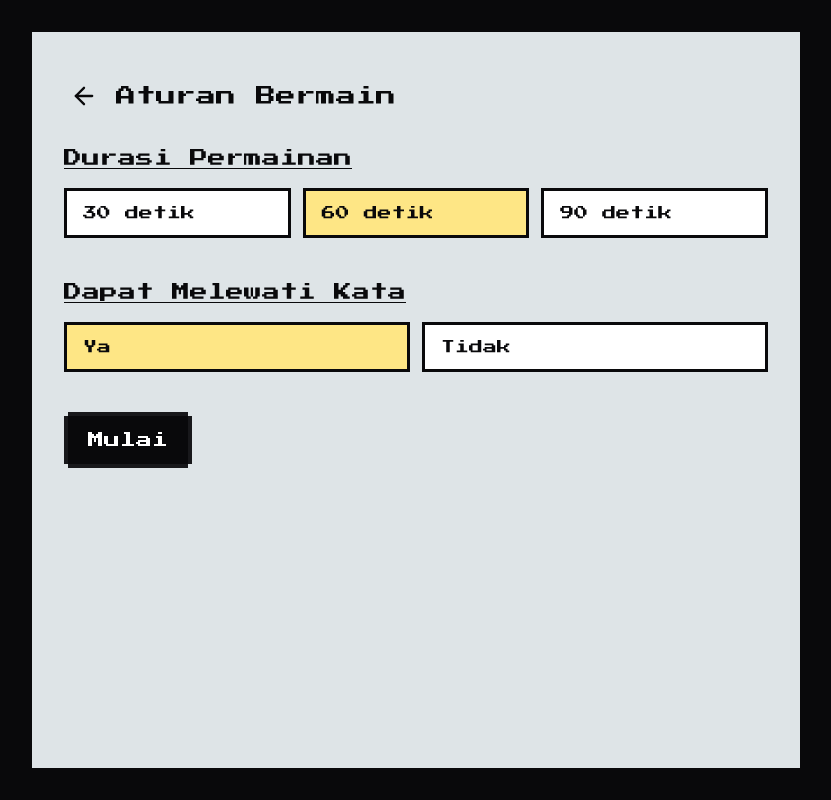
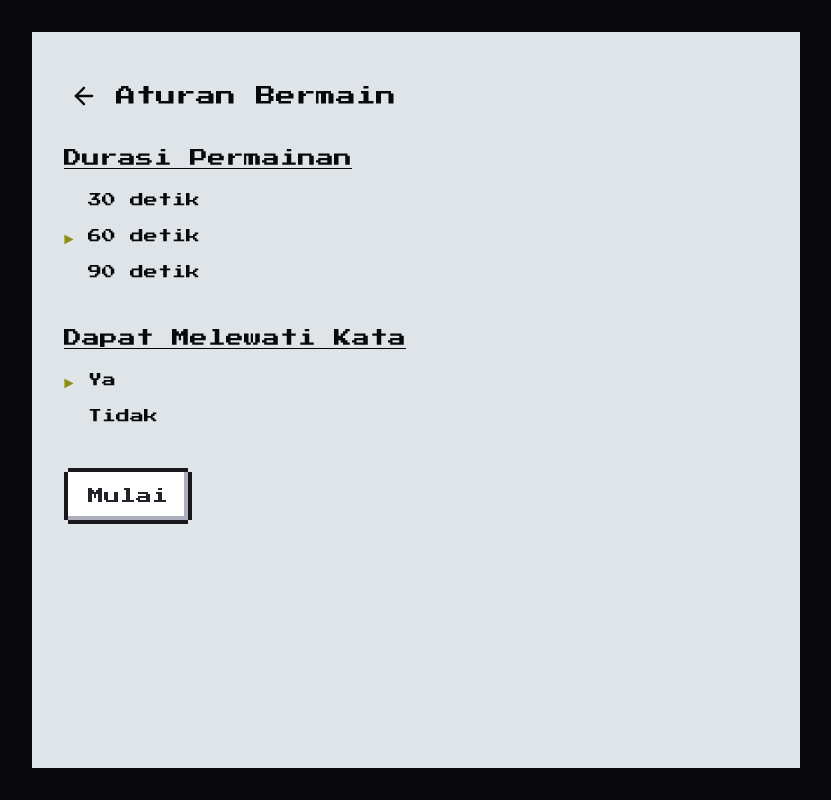
Before and after one commit to bariqmbani/sakata-web, a React (Vite) app: page /bermain in a window 1280 px wide. Shown: the whole page, without its empty margins (224-1055 px from the left). Built offline with nearby package versions, Linux system fonts and the light colour scheme; no server answers.

Commit message:
style: perfect retro UI/UX consistency across app

```diff
--- a/index.html
+++ b/index.html
@@ -4,6 +4,9 @@
     <meta charset="UTF-8" />
     <meta name="viewport" content="width=device-width, initial-scale=1.0" />
     <title>Sa-Kata</title>
+    <link rel="preconnect" href="https://fonts.googleapis.com" />
+    <link rel="preconnect" href="https://fonts.gstatic.com" crossorigin />
+    <link href="https://fonts.googleapis.com/css2?family=Press+Start+2P&display=swap" rel="stylesheet" />
   </head>
   <body>
     <div id="root"></div>
--- a/src/components/game/GameOverModal.tsx
+++ b/src/components/game/GameOverModal.tsx
@@ -48,7 +48,7 @@ export function GameOverModal({ game }: GameOverModalProps) {
           </p>
         </div>
         <Link
-          className="focus-ring pixel-box mt-6 inline-flex min-h-12 w-full items-center justify-center bg-zinc-950 px-5 py-3 text-sm font-bold text-white transition hover:bg-zinc-800"
+          className="focus-ring pixel-btn mt-6 inline-flex min-h-12 w-full items-center justify-center px-5 py-3 text-sm font-bold transition-none"
           to="/bermain"
         >
           Main Lagi
--- a/src/components/ui/Button.tsx
+++ b/src/components/ui/Button.tsx
@@ -5,9 +5,9 @@ type ButtonProps = ButtonHTMLAttributes<HTMLButtonElement> & {
 };
 
 const variants = {
-  primary: 'bg-zinc-950 text-white hover:bg-zinc-800',
-  secondary: 'bg-white text-zinc-950 hover:bg-zinc-100',
-  danger: 'bg-[#e76e54] text-white hover:bg-[#cf553d]'
+  primary: '', /* Default pixel-btn already looks like this */
+  secondary: '', /* Secondary can just be default too */
+  danger: '!bg-[#e76e54] !text-white' /* Override bg/text for danger */
 };
 
 export function Button({
@@ -18,7 +18,7 @@ export function Button({
 }: ButtonProps) {
   return (
     <button
-      className={`focus-ring pixel-box inline-flex min-h-12 items-center justify-center gap-2 px-5 py-3 text-sm font-bold transition disabled:cursor-not-allowed disabled:opacity-50 ${variants[variant]} ${className}`}
+      className={`focus-ring pixel-btn inline-flex min-h-12 items-center justify-center gap-2 px-5 py-3 text-sm font-bold transition-none ${variants[variant]} ${className}`}
       type={type}
       {...props}
     />
--- a/src/components/ui/RadioCard.tsx
+++ b/src/components/ui/RadioCard.tsx
@@ -6,9 +6,12 @@ type RadioCardProps = InputHTMLAttributes<HTMLInputElement> & {
 
 export function RadioCard({ label, className = '', ...props }: RadioCardProps) {
   return (
-    <label className={`block ${className}`}>
+    <label className={`group flex cursor-pointer items-center gap-2 ${className}`}>
       <input className="peer sr-only" type="radio" {...props} />
-      <span className="focus-ring flex min-h-12 cursor-pointer items-center border-[3px] border-zinc-950 bg-white px-4 py-3 text-sm font-bold peer-checked:bg-amber-200 peer-focus-visible:outline peer-focus-visible:outline-[3px] peer-focus-visible:outline-offset-[3px] peer-focus-visible:outline-amber-700">
+      <span className="w-4 text-[#8f8f17] opacity-0 peer-checked:opacity-100 peer-focus-visible:opacity-100">
+        ►
+      </span>
+      <span className="text-sm font-bold group-hover:text-zinc-600">
         {label}
       </span>
     </label>
--- a/src/routes/HomeRoute.tsx
+++ b/src/routes/HomeRoute.tsx
@@ -12,25 +12,25 @@ export function HomeRoute() {
     <div className="flex flex-1 flex-col items-center justify-center pb-24 text-center">
       <div className="select-none">
         <h1 className="text-5xl font-black sm:text-7xl">Sa-Kata</h1>
-        <p className="mt-2 text-right text-xs font-bold text-amber-700">
+        <p className="mt-2 text-right text-xs font-bold text-[#8f8f17]">
           versi alpha
         </p>
       </div>
       <nav className="mt-12 flex w-full max-w-sm flex-col gap-5">
         <Link
-          className="pixel-box bg-zinc-950 px-5 py-4 text-sm font-bold text-white transition hover:bg-zinc-800"
+          className="pixel-btn block w-full px-5 py-4 text-sm"
           to="/bermain"
         >
           Mulai Permainan
         </Link>
         <Link
-          className="pixel-box bg-white px-5 py-4 text-sm font-bold transition hover:bg-zinc-100"
+          className="pixel-btn block w-full px-5 py-4 text-sm"
           to="/cara-bermain"
         >
           Cara Bermain
         </Link>
         <button
-          className="pixel-box cursor-not-allowed bg-zinc-300 px-5 py-4 text-sm font-bold text-zinc-500"
+          className="pixel-btn block w-full px-5 py-4 text-sm"
           disabled
           type="button"
         >
--- a/src/routes/HowToPlayRoute.tsx
+++ b/src/routes/HowToPlayRoute.tsx
@@ -49,7 +49,7 @@ export function HowToPlayRoute() {
             >
               fatwa
             </a>
-            <span className="tooltip-text">fat.wa</span>
+            <span className="tooltip-text z-10">fat.wa</span>
           </div>
           <span> -&gt; </span>
           <div className="retro-tooltip group">
@@ -61,12 +61,14 @@ export function HowToPlayRoute() {
             >
               wanita
             </a>
-            <span className="tooltip-text">wa.ni.ta</span>
+            <span className="tooltip-text z-10">wa.ni.ta</span>
           </div>
           <span> -&gt; </span>
           <div className="retro-tooltip group">
-            <span className="cursor-pointer underline decoration-dotted">ta...</span>
-            <span className="tooltip-text">
+            <span className="cursor-help font-bold text-[#8f8f17] underline decoration-dotted" tabIndex={0}>
+              ta...
+            </span>
+            <span className="tooltip-text z-10 w-max !ml-[-30px]">
               ta.hu
               <br />
               ta.kut
--- a/src/routes/NewSoloGameRoute.tsx
+++ b/src/routes/NewSoloGameRoute.tsx
@@ -67,7 +67,7 @@ export function NewSoloGameRoute({ user }: NewSoloGameRouteProps) {
       >
         <section>
           <h2 className="mb-4 text-lg font-bold underline">Durasi Permainan</h2>
-          <div className="grid gap-3 sm:grid-cols-3">
+          <div className="flex flex-col gap-3">
             {GAME_DURATIONS.map((duration) => (
               <RadioCard
                 checked={settings.duration === duration}
@@ -89,7 +89,7 @@ export function NewSoloGameRoute({ user }: NewSoloGameRouteProps) {
           <h2 className="mb-4 text-lg font-bold underline">
             Dapat Melewati Kata
           </h2>
-          <div className="grid gap-3 sm:grid-cols-2">
+          <div className="flex flex-col gap-3">
             <RadioCard
               checked={settings.allowSkip}
               label="Ya"
--- a/src/routes/SoloGameRoute.tsx
+++ b/src/routes/SoloGameRoute.tsx
@@ -129,6 +129,7 @@ export function SoloGameRoute() {
       );
     } finally {
       setIsSubmitting(false);
+      setTimeout(() => inputRef.current?.focus(), 0);
     }
   }
 
--- a/src/styles.css
+++ b/src/styles.css
@@ -1,5 +1,9 @@
 @import url('https://fonts.googleapis.com/css2?family=Press+Start+2P&display=swap');
 @import 'tailwindcss';
+
+@theme {
+  --font-sans: 'Press Start 2P', ui-sans-serif, system-ui, sans-serif;
+}
 
 :root {
   color: #18181b;
@@ -47,14 +51,42 @@ input {
   border-width: 4px;
   border-color: rgb(24, 24, 27);
   border-radius: 0;
+  background: #f4f7f8;
+  padding: 1.5rem;
+}
+
+/* NES-style 3D Button */
+.pixel-btn {
+  border-style: solid;
+  border-width: 4px;
+  border-color: rgb(24, 24, 27);
+  border-radius: 0;
   clip-path: polygon(
     0px 4px, 4px 4px, 4px 0px,
     calc(100% - 4px) 0px, calc(100% - 4px) 4px, 100% 4px,
     100% calc(100% - 4px), calc(100% - 4px) calc(100% - 4px), calc(100% - 4px) 100%,
     4px 100%, 4px calc(100% - 4px), 0px calc(100% - 4px)
   );
-  background: #f4f7f8;
-  padding: 1.5rem;
+  background-color: #fff;
+  color: #212529;
+  box-shadow: inset -4px -4px #adafbc;
+  transition: none;
+}
+
+.pixel-btn:hover:not(:disabled) {
+  background-color: #e7e7e7;
+  box-shadow: inset -6px -6px #adafbc;
+}
+
+.pixel-btn:active:not(:disabled) {
+  box-shadow: inset 4px 4px #adafbc;
+}
+
+.pixel-btn:disabled {
+  background-color: #d3d3d3;
+  color: #212529;
+  cursor: not-allowed;
+  opacity: 0.6;
 }
 
 .focus-ring {
```
Also changed, not shown: 1 other file (tests, documents, lock files or other folders).
